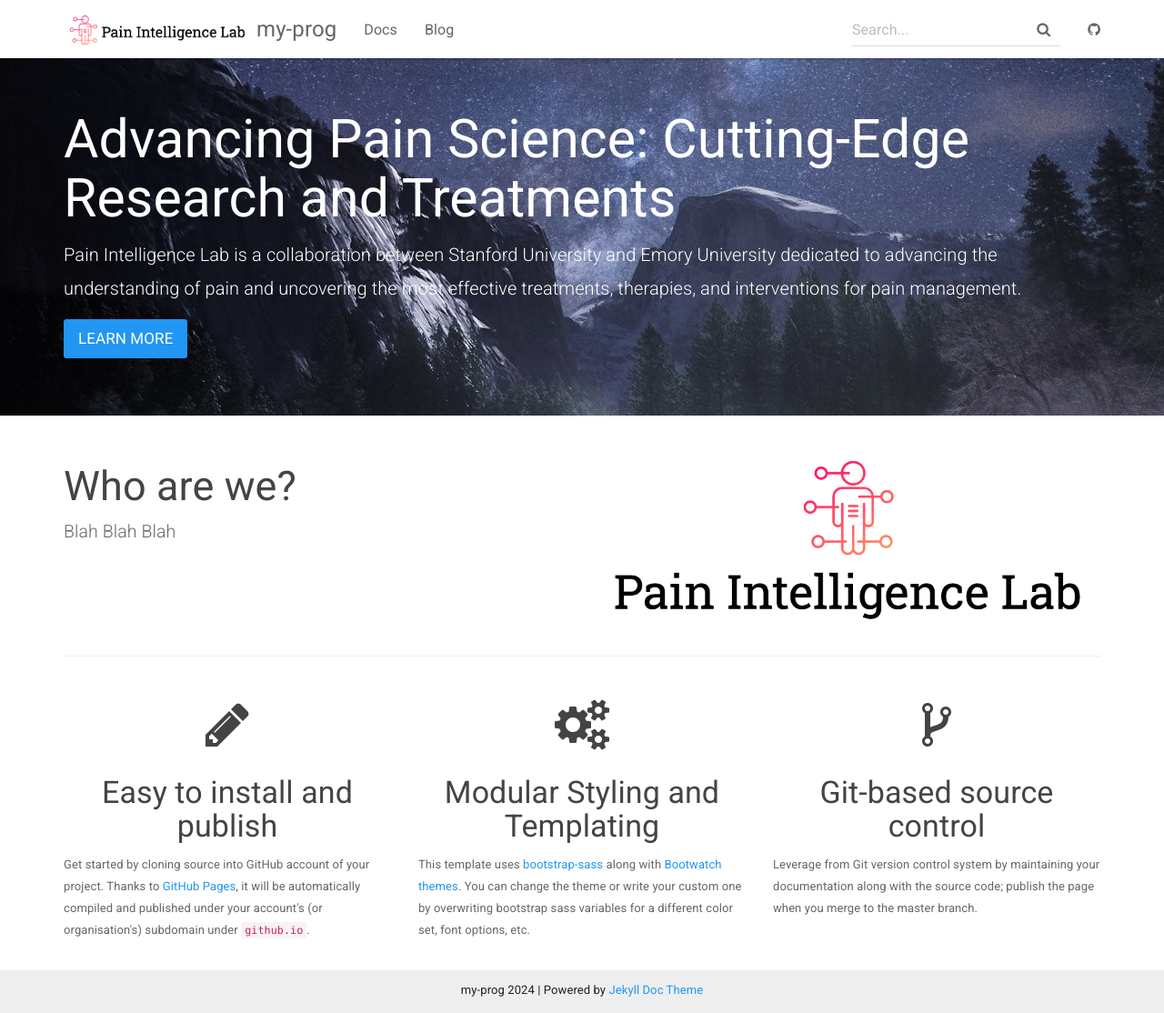
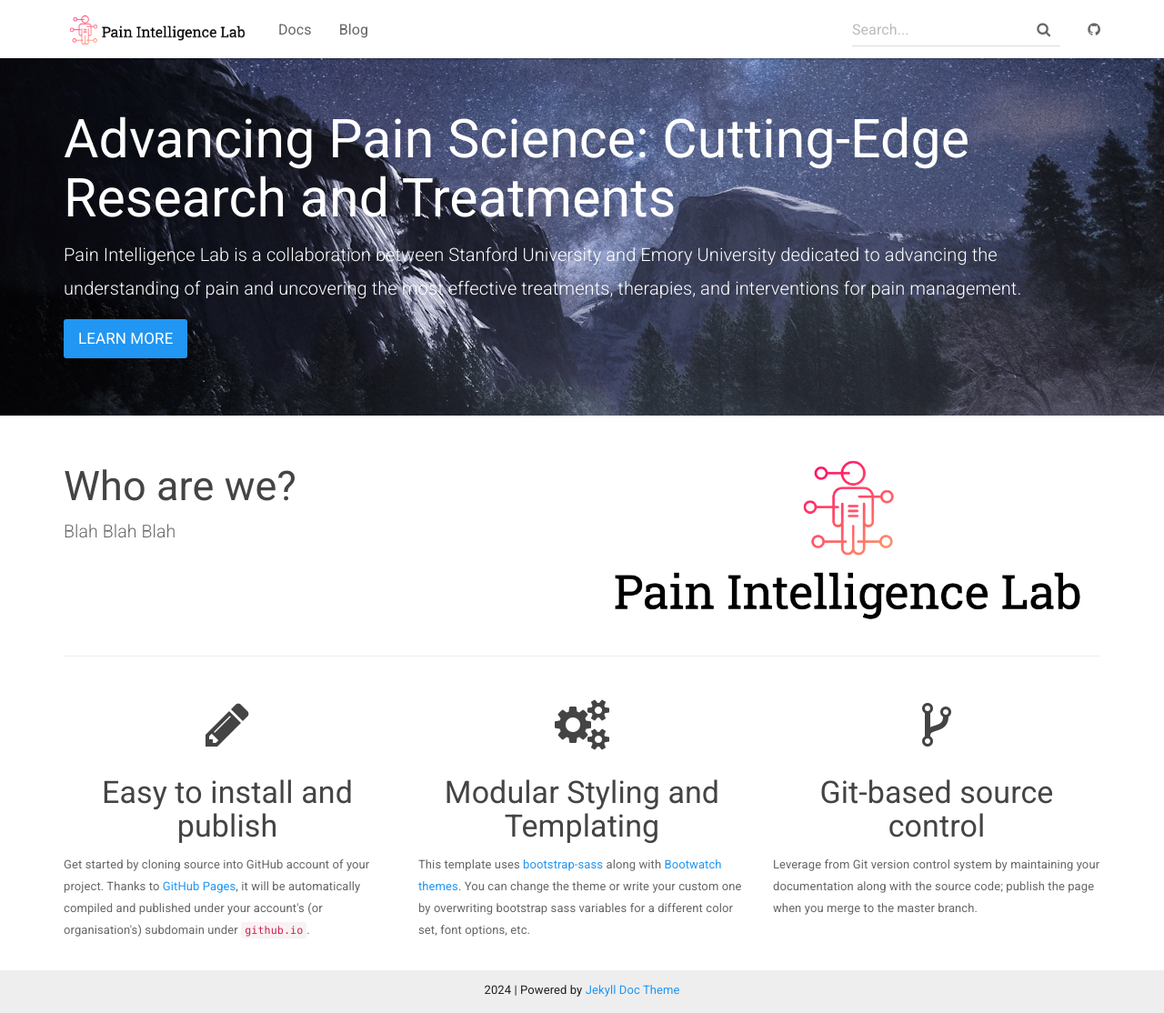
Before and after one commit to potatole123/my-prog, a Jekyll site: the page built from index.html, in a window 1280 px wide and 1114 px high. Shown: the whole window at 91% size. Built offline with Jekyll 4.4.1, drawn with Linux system fonts in a browser that asks for light colours; part of the change alters nothing that is shown.

```diff
--- a/_config.yml
+++ b/_config.yml
@@ -1,5 +1,5 @@
 # Site settings
-# title: Pain Intelligence Lab
+title: ""
 email: tof@stanford.edu
 description: >
   Jekyll Template for Project Websites
```
